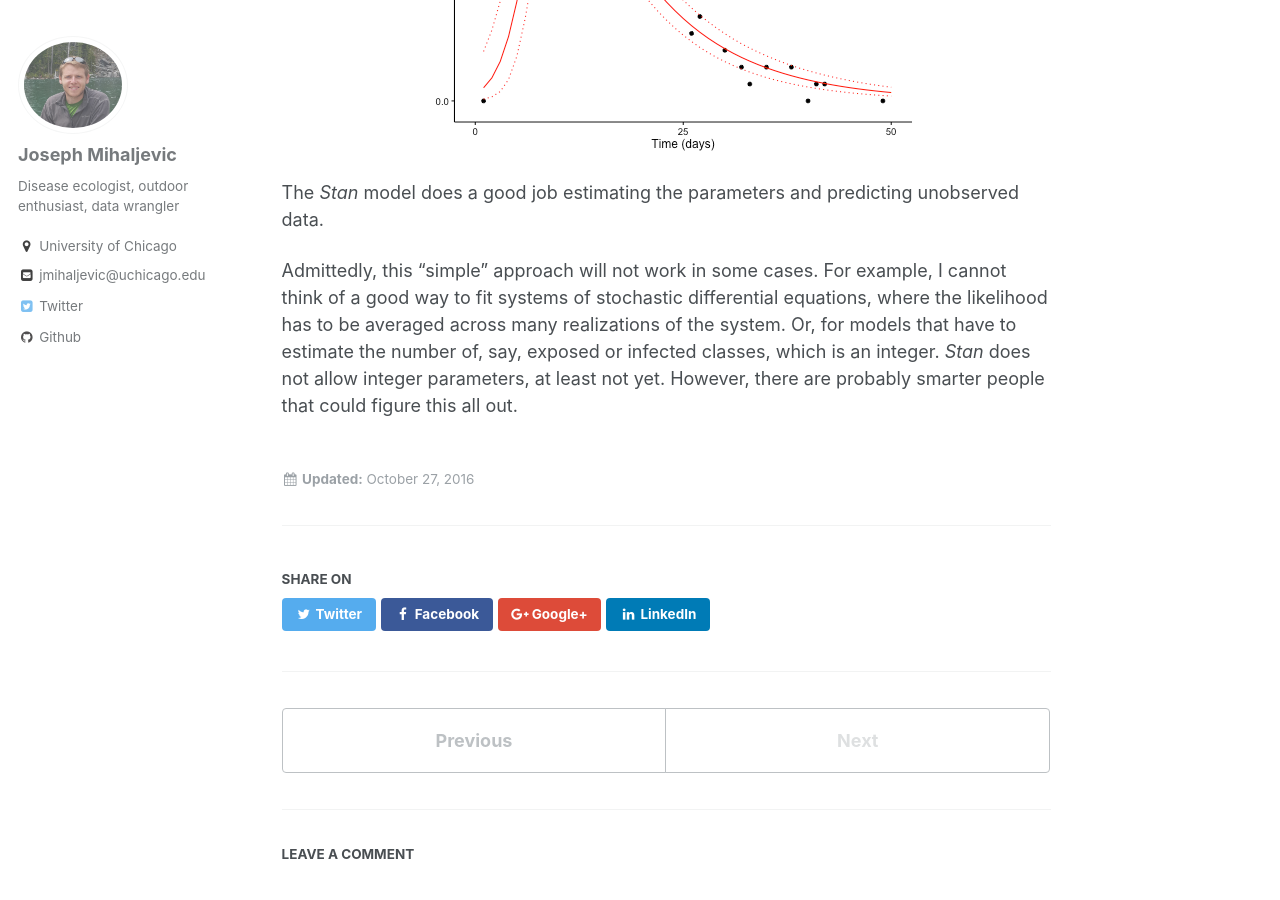
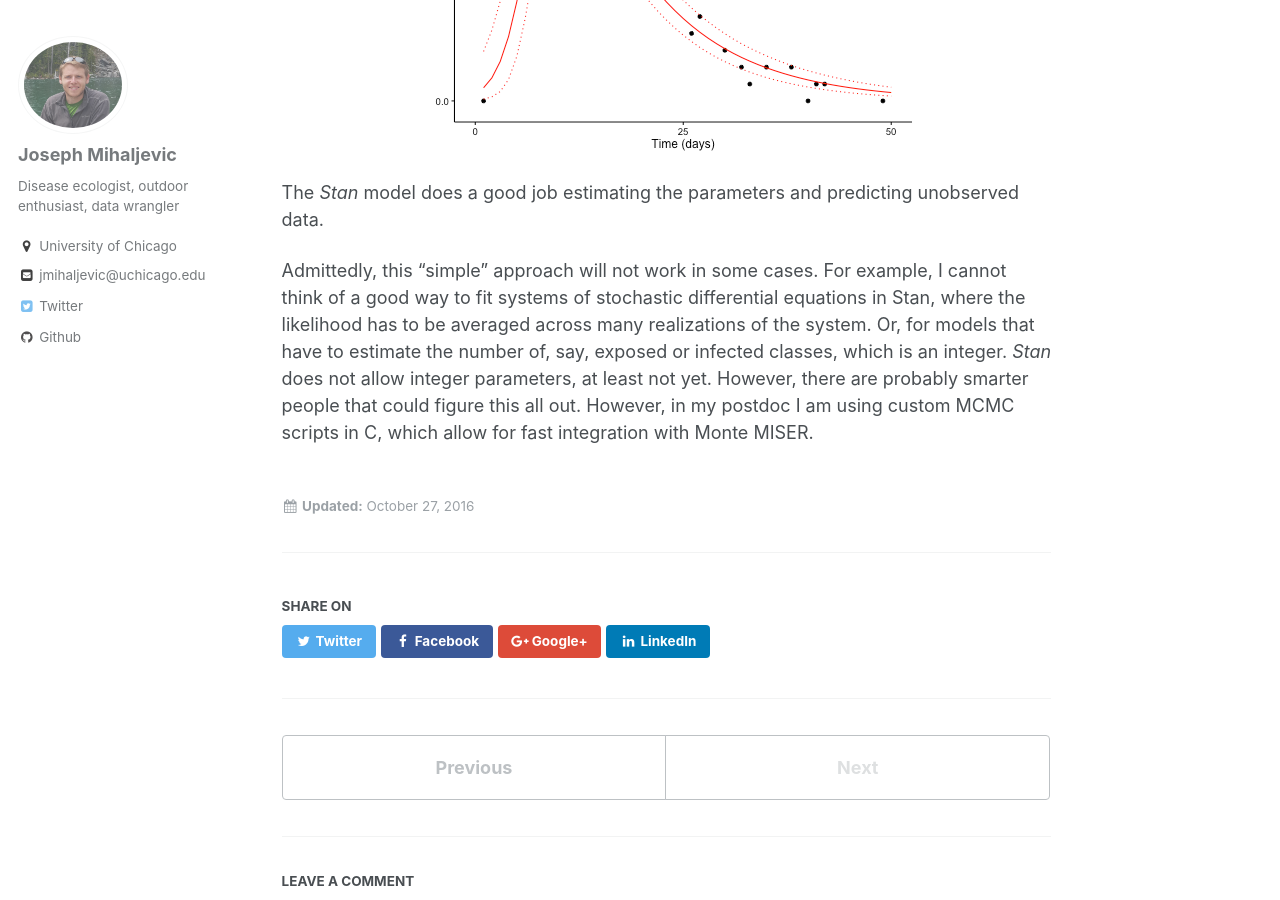
Before and after one commit to jrmihalj/jrmihalj.github.io, a Jekyll site: the page built from _posts/2016-10-27-estimating-transmission-by-fitting-mechanistic-models-in-Stan.md, in a window 1280 px wide and 900 px high, scrolled down 6789 px. Built offline with Jekyll 4.4.1, drawn with Linux system fonts in a browser that asks for light colours; formulas are drawn with MathJax 3; comment, search, counter and statistics services are not loaded.

Commit message:
incorporate Greg comments

```diff
--- a/_posts/2016-10-27-estimating-transmission-by-fitting-mechanistic-models-in-Stan.md
+++ b/_posts/2016-10-27-estimating-transmission-by-fitting-mechanistic-models-in-Stan.md
@@ -308,4 +308,4 @@
 
 The *Stan* model does a good job estimating the parameters and predicting unobserved data.
 
-Admittedly, this "simple" approach will not work in some cases. For example, I cannot think of a good way to fit systems of stochastic differential equations, where the likelihood has to be averaged across many realizations of the system. Or, for models that have to estimate the number of, say, exposed or infected classes, which is an integer. *Stan* does not allow integer parameters, at least not yet. However, there are probably smarter people that could figure this all out.
+Admittedly, this "simple" approach will not work in some cases. For example, I cannot think of a good way to fit systems of stochastic differential equations in Stan, where the likelihood has to be averaged across many realizations of the system. Or, for models that have to estimate the number of, say, exposed or infected classes, which is an integer. *Stan* does not allow integer parameters, at least not yet. However, there are probably smarter people that could figure this all out. However, in my postdoc I am using custom MCMC scripts in C, which allow for fast integration with Monte MISER.
```
